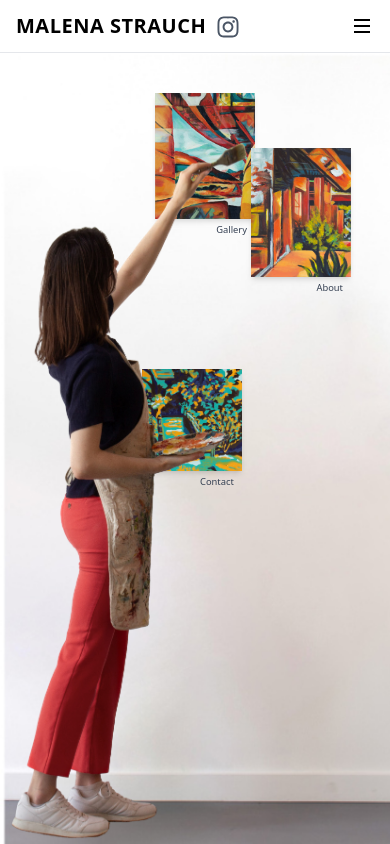
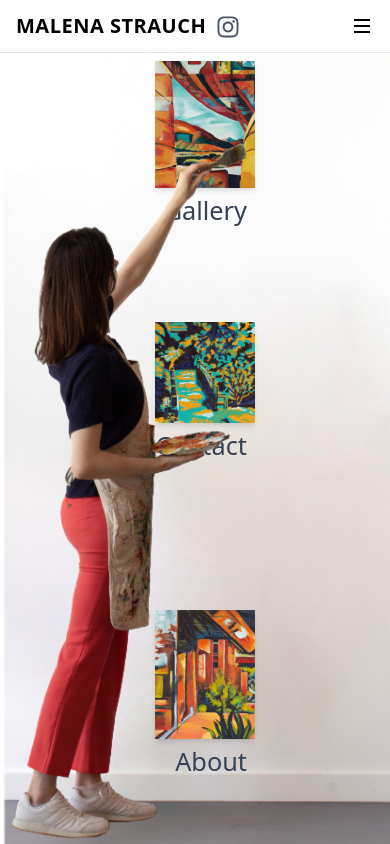
Before and after one commit to bennetstrauch/malena-art-website, a React (Vite) app: page / in a window 390 px wide. Built offline with nearby package versions, Linux system fonts and the light colour scheme.

Commit message:
mobile view homepage

```diff
--- a/src/components/LandingPainting.tsx
+++ b/src/components/LandingPainting.tsx
@@ -1,4 +1,5 @@
 import { Link } from "react-router-dom";
+import { isMobile } from "../pages/Home";
 
 interface LandingPaintingProps {
   image: string;
@@ -16,7 +17,8 @@ const LandingPainting = ({ image, title, to, style }: LandingPaintingProps) => (
         alt={title}
         className="w-full h-auto  object-cover shadow-md group-hover:scale-105 transition-transform"
       />
-      <span className="mt-1 text-gray-700 group-hover:text-blue-600 text-right mr-2">
+      <span className="mt-1 text-gray-700 group-hover:text-blue-600 text-right mr-2"
+        style={ isMobile ? { fontSize: '3vh'} : {}}>
         {title}
       </span>
     </div>
--- a/src/pages/Home.tsx
+++ b/src/pages/Home.tsx
@@ -1,6 +1,9 @@
 import LandingPainting from "../components/LandingPainting";
+export const isMobile = window.innerWidth <= 420;
 
 function Home() {
+
+
   return (
     <div className="relative w-full h-full overflow-hidden bg-white">
       {/* Background Wall - Scales exactly to viewport height */}
@@ -22,19 +25,23 @@ function Home() {
           image="/images/painting1.jpg"
           title="Gallery"
           to="/gallery"
-          style={{ top: "5%", left: "155px", }}
+          style={{ top: isMobile ? "1%" : "5%", left: "155px", }}
         />
         <LandingPainting
           image="/images/painting2.jpg"
           title="Contact"
           to="/contact"
-          style={{ top: "40%", right: "38%"}}
+          style={ isMobile
+            ? { top: "34%", left: "155px" }
+            : { top: "40%", right: "38%"}}
         />
         <LandingPainting
           image="/images/painting3.jpg"
           title="About"
           to="/about"
-          style={{ top: "12%", right: "10%" }}
+          style={ isMobile
+            ? { bottom: "8%", left: "155px" }
+            : { top: "12%", right: "10%" }}
         />
       </div>
 
```
